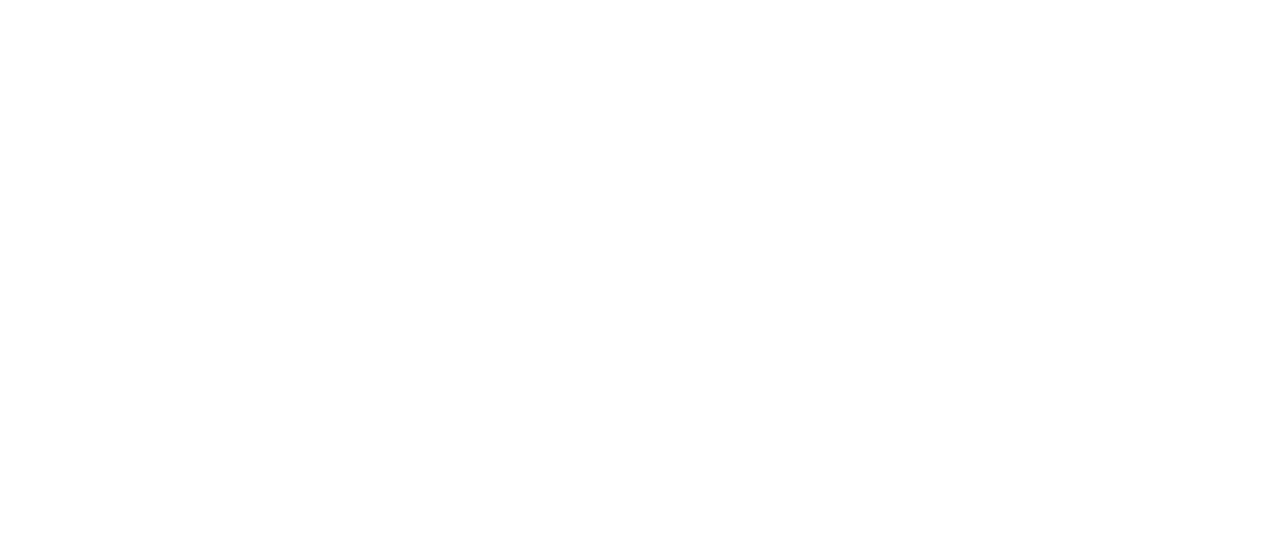
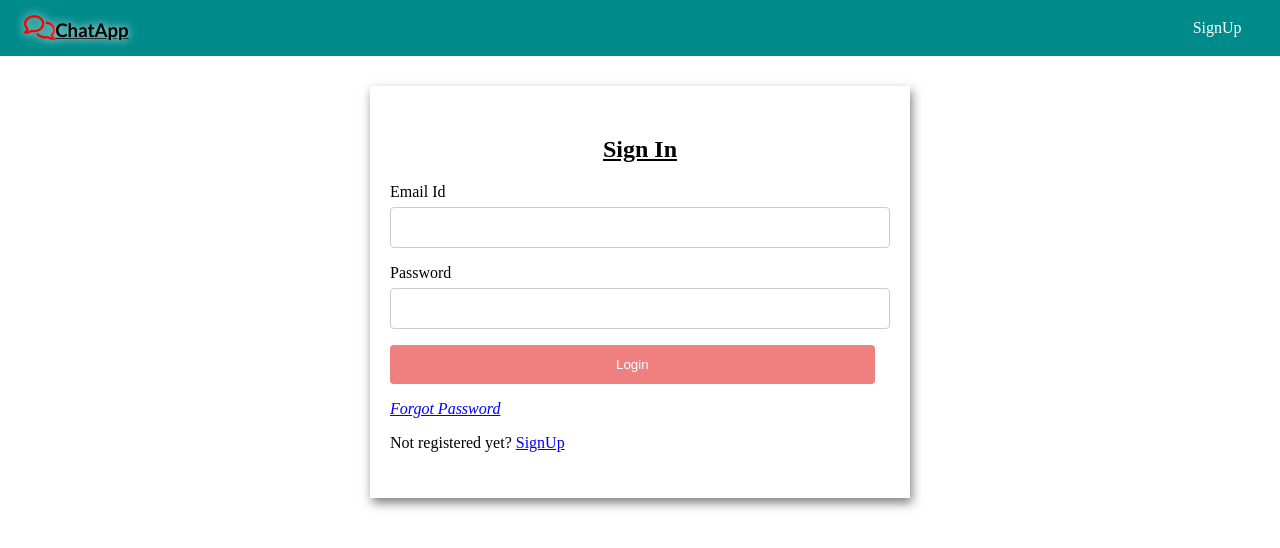
Before and after one commit to shivanand0018/ChatApp, a website: page views/login.html in a window 1280 px wide. Drawn offline with nearby package versions, Linux system fonts and the light colour scheme.

Commit message:
login frontend

```diff
--- a/app.js
+++ b/app.js
@@ -19,6 +19,7 @@ const signupRoutes = require('./routes/signup')
 
 
 app.use('/signup', signupRoutes)
+app.use('/login', loginRoutes)
 
 sequelize.sync().then(() => {
     app.listen(3000)
--- a/public/css/signup.css
+++ b/public/css/signup.css
@@ -46,7 +46,7 @@ h3 {
 }
 
 .item a:hover{
-    color: #25D366;
+    color: black;
     cursor: pointer;
 
 }
--- /dev/null
+++ b/public/js/login.js
@@ -0,0 +1,32 @@
+var email = document.getElementById('email');
+var password = document.getElementById('password');
+
+async function checkUser(e) {
+    try {
+        e.preventDefault();
+        let obj = {
+            email: email.value,
+            password: password.value
+        }
+        let data = await axios.post('http://localhost:3000/login/checkUser', obj)
+        if (data.status == 200) {
+            alert(data.data.data)
+            window.location.href = "/home";
+            localStorage.setItem('token', data.data.token)
+        }
+    }
+    catch (err) {
+        console.log(err.response.data.data);
+        if (document.getElementById('id')) {
+            form.removeChild(document.getElementById('id'))
+        }
+        if (err.response.status == 400 || err.response.status == 404) {
+            var p = document.createElement('p')
+            p.id = 'id'
+            let text = `<h3 style="color:red">${err.response.data.data}<h3>`
+            p.innerHTML = p.innerHTML + text;
+            form.appendChild(p)
+        }
+
+    }
+}
--- a/views/login.html
+++ b/views/login.html
@@ -1,12 +1,43 @@
 <!DOCTYPE html>
 <html lang="en">
+
 <head>
     <meta charset="UTF-8">
     <meta http-equiv="X-UA-Compatible" content="IE=edge">
     <meta name="viewport" content="width=device-width, initial-scale=1.0">
     <title>ChatApp-Login</title>
+    <link href="/css/signUp.css" rel="stylesheet">
+    <link rel="stylesheet" href="https://cdnjs.cloudflare.com/ajax/libs/font-awesome/4.7.0/css/font-awesome.min.css">
+
 </head>
+
 <body>
-
+    <header>
+        <nav class="nav">
+            <div>
+                <h3><i class='far fa-comments' style='font-size:25px;color: red;'></i>ChatApp</h3>
+            </div>
+            <ul class="list">
+                <li class="item" id="item2"><a href="/signUp">SignUp</a></li>
+            </ul>
+        </nav>
+    </header>
+    <main>
+        <form id="form" class="form" method="POST" onsubmit="checkUser(event)">
+            <h2>Sign In</h2>
+            <div class="form-div">
+                <label>Email Id</label>
+                <input type="email" name="email" id="email" required>
+                <label>Password</label>
+                <input type="password" name="password" id="password" required>
+                <button type="submit">Login</button>
+                <p><a href="/password" style="color:blue; cursor: pointer; font-style: italic;">Forgot Password</a></p>
+                <p>Not registered yet? <a href="/signUp" style="color:blue; cursor: pointer;">SignUp</a></p>
+            </div>
+        </form>
+    </main>
 </body>
+<script src="https://cdn.jsdelivr.net/npm/axios@1.1.2/dist/axios.min.js"></script>
+<script src="/js/login.js"></script>
+<script src='https://kit.fontawesome.com/a076d05399.js' crossorigin='anonymous'></script>
 </html>
```
Also changed, not shown: routes/login.js (+11 -0 lines), views/signup.html (+2 -1 lines), controllers/login.js (added).
